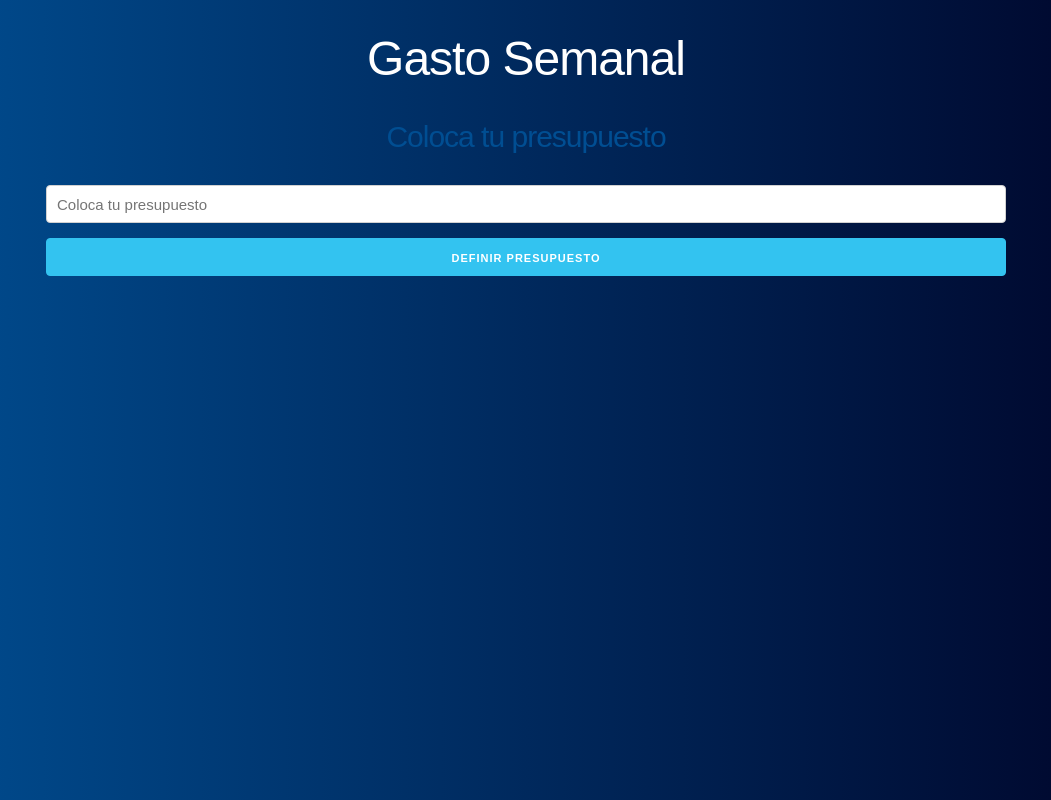
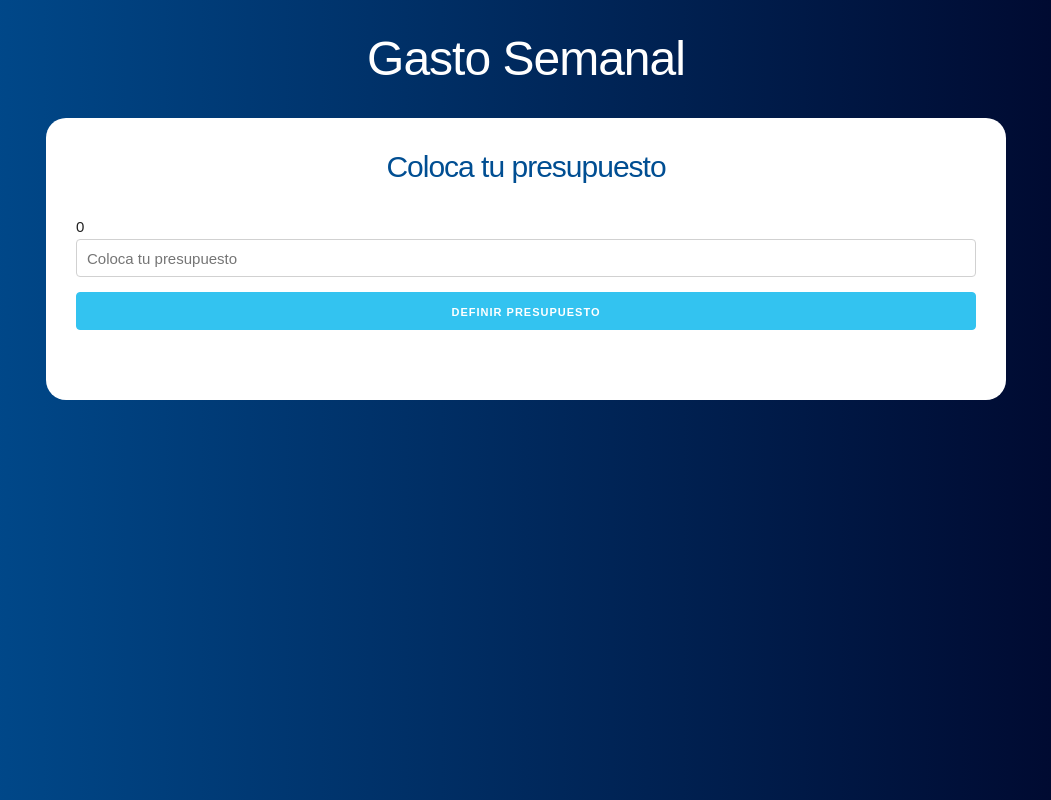
Before and after one commit to maruslarrosa/presupuesto, a React (Create React App) app: page / in a window 1280 px wide. Shown: the whole page, without its empty margins (114-1165 px from the left). Built offline with nearby package versions, Linux system fonts and the light colour scheme.

Commit message:
Añado validacion de presupuesto y componente de error

```diff
--- a/src/App.js
+++ b/src/App.js
@@ -7,7 +7,9 @@ function App() {
       <header>
         <h1>Gasto Semanal</h1>
       </header>
-      <Pregunta/>
+      <div className="contenido-principal contenido">
+        <Pregunta/>
+      </div>
     </div>
     );
 }
--- /dev/null
+++ b/src/components/Error.js
@@ -0,0 +1,11 @@
+import React from 'react'
+
+const Error = ({mensaje}) =>
+    (
+        <p className="alert alert-danger error">
+            {mensaje}
+        </p>
+        );
+
+
+export default Error;
--- a/src/components/Pregunta.js
+++ b/src/components/Pregunta.js
@@ -1,15 +1,36 @@
-import React, {Fragment} from 'react';
+import React, {Fragment, useState} from 'react';
+import Error from './Error';
 
 
 const Pregunta = () => {
+
+    const [cantidad, guardarCantidad] = useState(0);
+    const [error, guardarError] = useState(false);
+
+    const definirPresupuesto = e => {
+        guardarCantidad(parseInt(e.target.value));
+    }
+
+    const agregarPresupuesto = e =>{
+        e.preventDefault();
+        if(cantidad < 1 || isNaN(cantidad)){
+            guardarError(true);
+            return;
+        }
+        guardarError(false);
+
+    }
+
     return (
         <Fragment>
             <h2>Coloca tu presupuesto</h2>
-            <form>
+            {error ? <Error mensaje="El presupuesto es incorrecto." /> : 0}
+            <form onSubmit={agregarPresupuesto}>
                 <input
                     type="number"
                     className="u-full-width"
                     placeholder="Coloca tu presupuesto"
+                    onChange={definirPresupuesto}
                 />
                 <input
                     type="submit"
```
